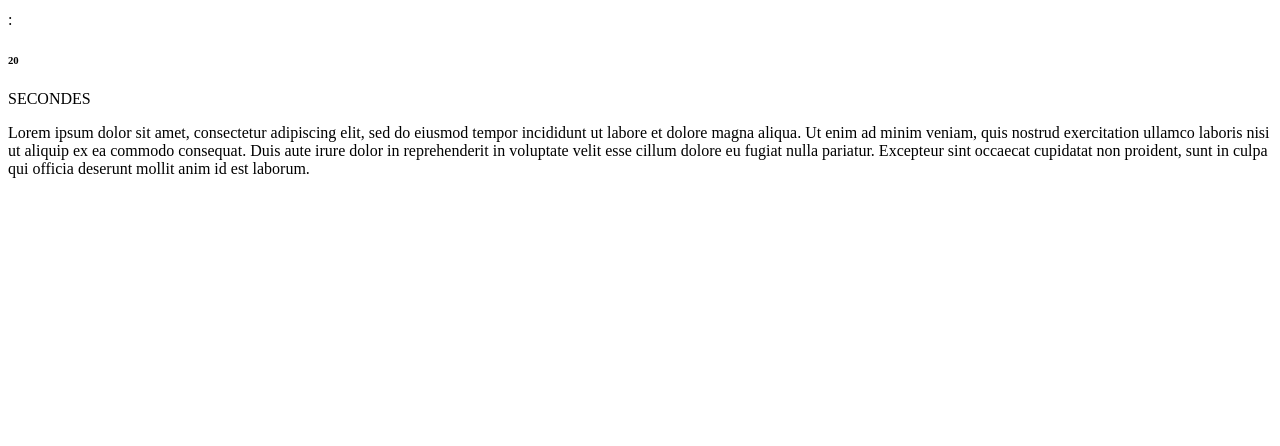
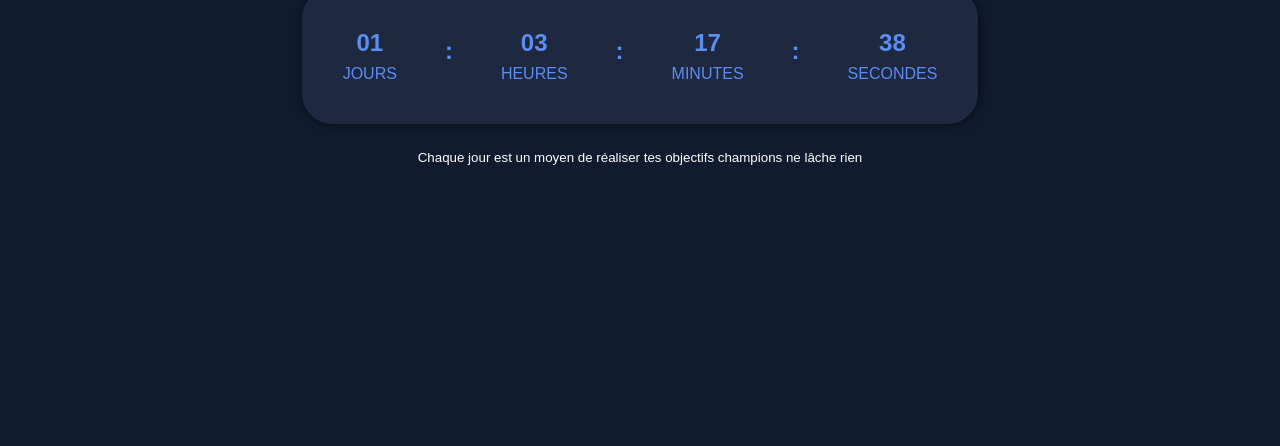
Before and after one commit to LeBigLester/compte_a_rebour_annuel, a website: page index.html in a window 1280 px wide. Shown: the part 354-800 px from the top of the page. Drawn offline with Linux system fonts and the light colour scheme.

Commit message:
compte a rebour operationnel

```diff
--- a/index.html
+++ b/index.html
@@ -1,44 +1,49 @@
 <!DOCTYPE html>
 <html lang="fr">
+
 <head>
-        <meta charset="utf-8"/>
+    <meta charset="utf-8" />
     <title>Compte à rebour avant la fin de l'année</title>
-        <meta content="author" description="Lester"/>
+    <meta content="author" description="Lester" />
     <meta name="viewport" content="width=device-width, initial-scale=1" />
+    <link rel="stylesheet" href="./style.css" />
 </head>
+
 <body>
-        <main>
-            <h3>L'année se termine bientôt champion</h3>
+    <h1 class="">L'année se termine bientôt champion</h1>
     <section>
-                <div class="">
-                    <h6>2</h6>
+        <div class="info-compte">
+            <h2 id="day">0</h2>
             <p>JOURS</p>
         </div>
-                <div class="">
-                    :
+        <div class="info-compte">
+            <h2 class="separator">:</h2>
         </div>
-                <div class="">
-                    <h6>02</h6>
+        <div class="info-compte">
+            <h2 id="hour">00</h2>
             <p>HEURES</p>
         </div>
-                <div class="">
-                    :
+        <div class="info-compte">
+            <h2 class="separator">:</h2>
         </div>
-                <div class="">
-                    <h6>02</h6>
+        <div class="info-compte">
+            <h2 id="minute">0</h2>
             <p>MINUTES</p>
         </div>
-                <div class="">
-                    :
+        <div class="info-compte">
+            <h2 class="separator">:</h2>
         </div>
-                <div class="">
-                    <h6>20</h6>
+        <div class="info-compte">
+            <h2 id="second">0</h2>
             <p>SECONDES</p>
         </div>
     </section>
-            <p>
-                Lorem ipsum dolor sit amet, consectetur adipiscing elit, sed do eiusmod tempor incididunt ut labore et dolore magna aliqua. Ut enim ad minim veniam, quis nostrud exercitation ullamco laboris nisi ut aliquip ex ea commodo consequat. Duis aute irure dolor in reprehenderit in voluptate velit esse cillum dolore eu fugiat nulla pariatur. Excepteur sint occaecat cupidatat non proident, sunt in culpa qui officia deserunt mollit anim id est laborum.
-            </p>
-        </main>
+    <div class="end">
+        <small>
+           Chaque jour est un moyen de réaliser tes objectifs champions ne lâche rien
+        </small>
+    </div>
+    <script src=".\index.js"></script>
 </body>
+
 </html>
--- a/index.js
+++ b/index.js
@@ -1,24 +1,45 @@
 
-function compte_rebour (){
+function compte_rebour() {
+    //function de mise en forme
+    function format_number(nb) {
+        return (nb > 9) ? nb : "0" + nb;
+    }
+    //Déclaration
     // const day = document.getElementById("day");
     // const minute = document.getElementById("minute");
     // const hour = document.getElementById("hour");
     // const second = document.getElementById("second");
-        let today = new Date("2024-03-19:14:00:00");
-        let end = new Date("2024-03-19:15:00:00");
+    let today = new Date();
+    //Récupération de la date
+    let year = today.getFullYear();
+    let end = new Date(year + "-03-21:13:00:00");
+
+    //différence entre les mois
+    let montDiff = format_number(end.getMonth() - today.getMonth());
 
     //différence entre les dates en secondes
-        var diff = (end - today)/1000;
+    let diff = (end - today) / 1000;
+
+    //Récupération du jour
+    let jourDiff = Math.floor(diff / 86400);
+    jourDiff = format_number(jourDiff);
+
     //Récupération de l'heure
-        let minuteDiff = Math.floor(diff/60);
-        let secondDiff = diff % 60
-        // day.innerHTML = diffDay;
-        // minute.innerHTML = diffMinute;
-        // hour.innerHTML = diffHour;
-        // second.innerHTML = secondDiff;
-        // minute.innerHTML = minuteDiff;
-        console.log(minuteDiff+" m : "+secondDiff+" s");
-        // setTimeout(compte_rebour,1000);
+    let heureDiff = Math.floor((diff % (86400)) / 3600);
+    heureDiff = format_number(heureDiff);
+
+    //Récupération des minutes
+    let minuteDiff = Math.floor((diff % 3600) / 60);
+    minuteDiff = format_number(minuteDiff);
+
+    //Récupération des secondes
+    let secondDiff = Math.floor(diff % 60);
+    secondDiff = format_number(secondDiff);
+
+
+    day.innerHTML = jourDiff;
+    minute.innerHTML = minuteDiff;
+    hour.innerHTML = heureDiff;
+    second.innerHTML = secondDiff;
 }
-compte_rebour();
-// setInterval(compte_rebour,1000);
+setInterval(compte_rebour, 1000);
--- a/style.css
+++ b/style.css
@@ -1,3 +1,46 @@
+*{
+    font-family :Arial, Helvetica, sans-serif;
+    margin : 0;
+    padding : 0;
+}
+body{
+    background-color: #101B2F;
+    display: flex;
+    flex-direction: column;
+    justify-content: center;
+    align-items: center;
+    min-height : 100vh;
+}
+
 h1{
-    color : black;
+    color : #fff;
 }
+section{
+    margin-top : 1.5rem;
+    margin-bottom: 1.5rem;
+    border : 1px solid #1E2841;
+    border-radius: 30px;
+    padding : 2rem;
+    display : flex;
+    gap : 2rem;
+    background-color: #1E2841;
+    box-shadow : 1px 1px 10px rgba(0,0,0,0.5);
+    color : #5C8EEF;
+    text-align:  center;
+}
+.info-compte{
+    padding : 0.5rem;
+}
+.info-compte  h2{
+    margin-bottom : .5rem;
+}
+.separator{
+    margin-top : .5rem;
+}
+small{
+    color : white;
+}
+.end{
+    text-align: center;
+    width: 50%;
+}
```
Lines whose indentation alone changed are shown as unchanged.
